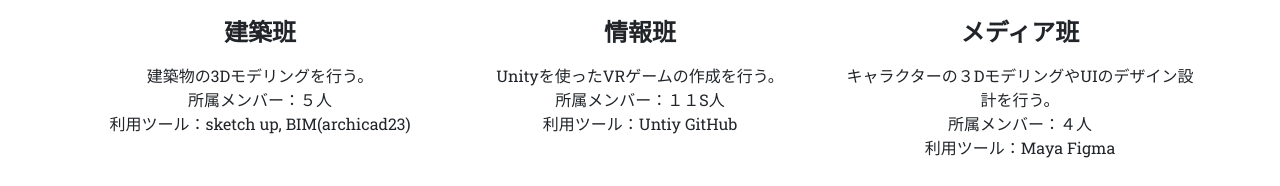
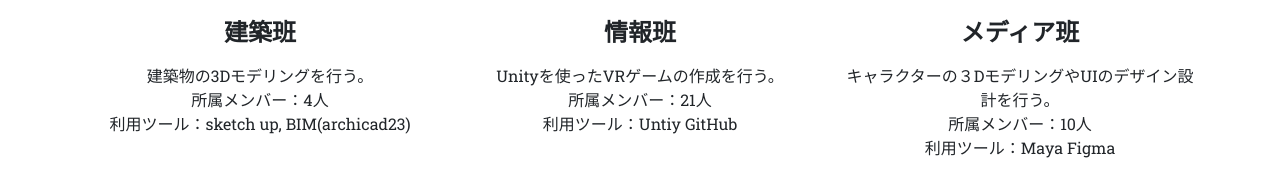
Before and after one commit to IoA-project/WebSite, a website: page index.html in a window 1280 px wide. Shown: the part 3538-3724 px from the top of the page. Drawn offline with nearby package versions, Linux system fonts and the light colour scheme; a web font is replaced by a local one.

Commit message:
所属人数変更

```diff
--- a/index.html
+++ b/index.html
@@ -129,7 +129,7 @@
                         <h4 class="my-3">建築班</h4>
                         <p class="text-muted">
                             <div>建築物の3Dモデリングを行う。</div>
-                            <div>所属メンバー：５人</div>
+                            <div>所属メンバー：4人</div>
                             <div>利用ツール：sketch up, BIM(archicad23)</div>
                         </p>
                     </div>
@@ -138,7 +138,7 @@
                         <h4 class="my-3">情報班</h4>
                         <p class="text-muted">
                             <div>Unityを使ったVRゲームの作成を行う。</div>
-                            <div>所属メンバー：１１S人</div>
+                            <div>所属メンバー：21人</div>
                             <div>利用ツール：Untiy GitHub</div>
                         </p>
                     </div>
@@ -147,7 +147,7 @@
                         <h4 class="my-3">メディア班</h4>
                         <p class="text-muted">
                             <div>キャラクターの３DモデリングやUIのデザイン設計を行う。</div>
-                            <div>所属メンバー：４人</div>
+                            <div>所属メンバー：10人</div>
                             <div>利用ツール：Maya Figma</div>
                         </p>
                     </div>
```
